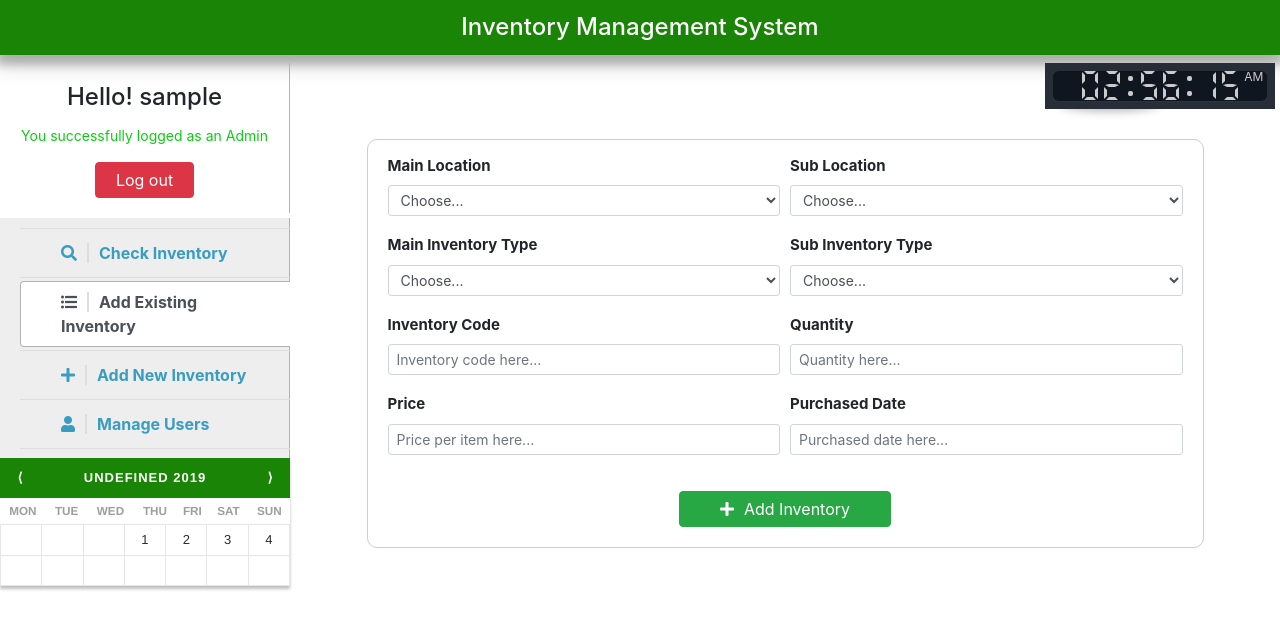
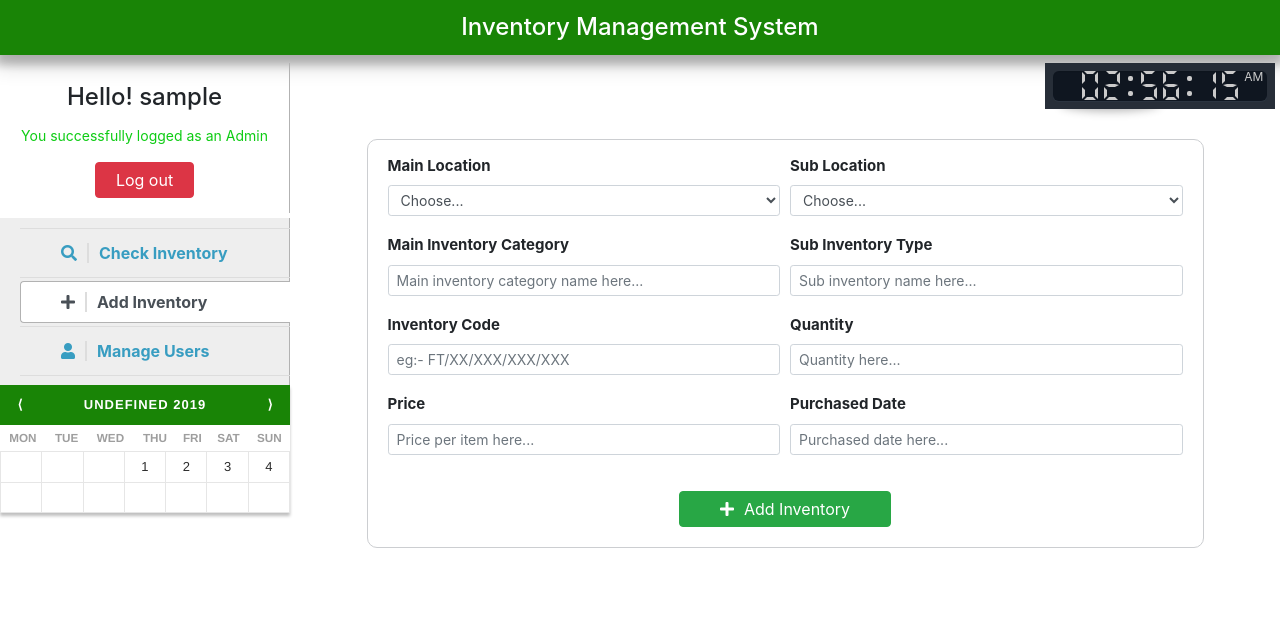
Before and after one commit to BhathiyaTK/IMS-project, a PHP site: page /content.php in a window 1280 px wide, after a click on "Add Inventory". Shown: the top 629 px of the page. Run offline with PHP 8.4, Linux system fonts and the light colour scheme; the visitor is signed in with stand-in values (Sample User, id 1); tables that the repository leaves empty or names only in its code hold one stand-in row (values such as "Sample post"); lists and menus that the app fills with data are empty; some libraries are stand-ins or nearby versions.

Commit message:
page structure changed

```diff
--- a/content.php
+++ b/content.php
@@ -26,6 +26,7 @@
 	<link href="https://fonts.googleapis.com/css?family=Nunito" rel="stylesheet">
 	<link rel="stylesheet" href="https://use.fontawesome.com/releases/v5.3.1/css/all.css">
 	<link rel="stylesheet" href="https://cdn.datatables.net/1.10.19/css/jquery.dataTables.min.css">
+	<script src="js/functions.js"></script>
 	<script src="https://cdnjs.cloudflare.com/ajax/libs/jquery/3.3.1/jquery.js"></script>
 	<script src="https://ajax.googleapis.com/ajax/libs/jquery/3.3.1/jquery.min.js"></script>
 	<script src="https://cdn.datatables.net/1.10.19/js/jquery.dataTables.min.js"></script>
@@ -43,20 +44,48 @@
 </head>
 <body>
 	<script type="text/javascript">
-		//add new item part
+		//document ready functions...
+		$(document).ready(function(){
+			$("#add_main_item_code_div").hide();
+			$("#sub_item_addname_label").html("Inventory name");
+			$("#sub_item_addcode_label").html("Inventory code");
+			$("#inventory_type").click(function(){
+				$select_type_val = $("#inventory_type").val();
+				if ($select_type_val == "sub") {
+					$("#sub_item_addname_label").html("Sub inventory name");
+					$("#sub_item_addcode_label").html("Sub inventory code");
+					$("#add_main_item_code_div").show(500);
+				}else if ($select_type_val == "main") {
+					$("#sub_item_addname_label").html("Inventory name");
+					$("#sub_item_addcode_label").html("Inventory code");
+					$("#add_main_item_code_div").hide(500);
+				}
+			});
+
+			$("#add_new_item_alert").hide();
+			var loged_id = <?php echo $_SESSION['id'] ?>;
+			$('#row'+loged_id).remove();
+		});
+
+		//add new item part...
 		$(function(){
-			$("#form3").on('submit', function(e3){
+			$("#form2").on('submit', function(e3){
 				e3.preventDefault();
 
-				var inventory_type = $("#inventory_type").val();
-				var inventory_name = $("#inventory_name").val();
+				var main_location = $("#main_location").val();
+				var sub_location = $("#sub_location").val();
+				var main_inventory_type = $("#main_inventory_type").val();
+				var sub_inventory_type = $("#sub_inventory_type").val();
 				var inventory_code = $("#inventory_code").val();
+				var quantity = $("#quantity").val();
+				var price = $("#price").val();
+				var purchased_date = $("#purchased_date").val();
 				$.ajax({
 					type: 'POST',
 					url: 'add_new_item.php',
-					data: {inventory_type:inventory_type, inventory_name:inventory_name, inventory_code:inventory_code},
+					data: {main_location:main_location, sub_location:sub_location, main_inventory_type:main_inventory_type, sub_inventory_type:sub_inventory_type, inventory_code:inventory_code, quantity:quantity, price:price, purchased_date:purchased_date},
 					success: function(data3){
-						$("#form3")[0].reset();
+						$("#form2")[0].reset();
 						$("#add_new_item_alert").html(data3).show();
 						$("#add_new_item_alert").fadeOut(5000);
 					}
@@ -64,12 +93,7 @@
 			});
 		});
 
-		//user manage part
-		$(document).ready(function(){
-			$("#add_new_item_alert").hide();
-			var loged_id = <?php echo $_SESSION['id'] ?>;
-			$('#row'+loged_id).remove();
-		});
+		//user manage part...
 		$(function(){
 			$("#form4").on('submit', function(e4){
 				e4.preventDefault();
@@ -154,11 +178,11 @@
 			    	<a class="nav-link active" id="nav-check-tab" data-toggle="tab" href="#nav-check" role="tab" aria-controls="home" aria-selected="true"><i class="fas fa-search"></i><span class="verticle-line"></span>Check Inventory</a>
 			  	</li>
 			  	<li class="nav-item">
-			    	<a class="nav-link" id="nav-submit-tab" data-toggle="tab" href="#nav-submit" role="tab" aria-controls="profile" aria-selected="false"><i class="fas fa-list-ul"></i><span class="verticle-line"></span>Add Existing Inventory</a>
+			    	<a class="nav-link" id="nav-submit-tab" data-toggle="tab" href="#nav-submit" role="tab" aria-controls="profile" aria-selected="false"><i class="fas fa-plus"></i><span class="verticle-line"></span>Add Inventory</a>
 			  	</li>
-			  	<li class="nav-item">
+			  	<!--li class="nav-item">
 			    	<a class="nav-link" id="nav-new-tab" data-toggle="tab" href="#nav-new" role="tab" aria-controls="contact" aria-selected="false"><i class="fas fa-plus"></i><span class="verticle-line"></span>Add New Inventory</a>
-			  	</li>
+			  	</li-->
 			  	<li class="nav-item">
 			    	<a class="nav-link" id="nav-user-tab" data-toggle="tab" href="#nav-user" role="tab" aria-controls="contact" aria-selected="false"><i class="fas fa-user"></i><span class="verticle-line"></span>Manage Users</a>
 			  	</li>
@@ -229,82 +253,99 @@
 			  				<div class="form-row" >
 							    <div class="form-group col-md-6">
 							      	<label for="inputCity">Main Location</label>
-							      	<select id="inputState" class="form-control form-control-sm">
+							      	<select id="main_location" class="form-control form-control-sm" name="main_location">
 							        	<option selected>Choose...</option>
-							        	<option>All</option>
+							        	<?php
+
+							    		$sql_main_inventory = "SELECT * FROM main_locations";
+							    		$main_inv_results = mysqli_query($conn,$sql_main_inventory);
+
+							    		while ($row = mysqli_fetch_array($main_inv_results)) {
+							    			echo "<option value=".$row['location_code'].">(".$row['location_code'].") ". $row['location_name']."</option>";
+							    		}
+
+							    		?>
 							      	</select>
 							    </div>
 							    <div class="form-group col-md-6">
 							      	<label for="inputState">Sub Location</label>
-							      	<select id="inputState" class="form-control form-control-sm">
+							      	<select id="sub_location" class="form-control form-control-sm" name="sub_location">
 							        	<option selected>Choose...</option>
-							        	<option>All</option>
+							        	<?php
+
+							    		$sql_main_inventory = "SELECT * FROM sub_locations";
+							    		$main_inv_results = mysqli_query($conn,$sql_main_inventory);
+
+							    		while ($row = mysqli_fetch_array($main_inv_results)) {
+							    			echo "<option value=".$row['location_code'].">(".$row["location_code"].") ".$row['location_name']."</option>";
+							    		}
+
+							    		?>
 							      	</select>
 							    </div>
 							</div>
 							<div class="form-row">
 							    <div class="form-group col-md-6">
-							      	<label for="inputZip">Main Inventory Type</label>
-							      	<select id="inputState" class="form-control form-control-sm">
-							        	<option selected>Choose...</option>
-							        	<option>...</option>
-							      	</select>
+							      	<label for="inputZip">Main Inventory Category</label>
+							      	<input type="text" class="form-control form-control-sm" id="main_inventory_type" name="main_inventory_type" placeholder="Main inventory category name here...">
 							    </div>
 							    <div class="form-group col-md-6">
 							      	<label for="inputCity">Sub Inventory Type</label>
-							      	<select id="inputState" class="form-control form-control-sm">
-							        	<option selected>Choose...</option>
-							        	<option>All</option>
-							      	</select>
+							      	<input type="text" class="form-control form-control-sm" id="sub_inventory_type" placeholder="Sub inventory name here...">
 							    </div>
 							</div>
 							<div class="form-row">
 							    <div class="form-group col-md-6">
 							      	<label for="inputState">Inventory Code</label>
-							      	<input type="text" class="form-control form-control-sm" placeholder="Inventory code here...">
+							      	<input type="text" class="form-control form-control-sm" id="inventory_code" name="inventory_code" placeholder="eg:- FT/XX/XXX/XXX/XXX">
 							    </div>
 							    <div class="form-group col-md-6">
 							      	<label for="inputZip">Quantity</label>
-							      	<input type="text" class="form-control form-control-sm" placeholder="Quantity here...">
+							      	<input type="text" class="form-control form-control-sm" id="quantity" name="quantity" placeholder="Quantity here...">
 							    </div>
 							</div>
 							<div class="form-row">
 							    <div class="form-group col-md-6">
 							      	<label for="inputCity">Price</label>
-							      	<input type="text" class="form-control form-control-sm" placeholder="Price per item here...">
+							      	<input type="text" class="form-control form-control-sm" id="price" name="price" placeholder="Price per item here...">
 							    </div>
 							    <div class="form-group col-md-6">
 							      	<label for="inputState">Purchased Date</label>
-							      	<input type="text" class="form-control form-control-sm" placeholder="Purchased date here...">
+							      	<input type="text" class="form-control form-control-sm" id="purchased_date" name="purchased_date" placeholder="Purchased date here...">
 							    </div>
 							</div>
 						    <div id="check-button-div">
-						    	<button type="button" class="btn btn-success form-button"><i class="fas fa-plus"></i>Add Inventory</button>
+						    	<button type="button" class="btn btn-success form-button" id="new_item_add_btn"><i class="fas fa-plus"></i>Add Inventory</button>
 						    </div>
 			  			</form>
 			  		</div>
+			  		<div class="alert alert-success" id="add_new_item_alert"></div>
 			  	</div>
 
 			  	<!-- Add new inventory tab -->
-			  	<div class="tab-pane fade" id="nav-new" role="tabpanel" aria-labelledby="nav-new-tab">
+			  	<!--div class="tab-pane fade" id="nav-new" role="tabpanel" aria-labelledby="nav-new-tab">
 			  		<div class="check-condition-div">
 			  			<form id="form3">
 			  				<div class="form-row">
 							    <div class="form-group col-md-12">
 							      	<label for="inputZip">Inventory Type</label>
-							      	<select id="inputState" class="form-control form-control-sm" id="inventory_type" name="inventory_type">
+							      	<select class="form-control form-control-sm" id="inventory_type" name="inventory_type">
 							        	<option selected>Choose...</option>
 							        	<option value="main">Main Inventory</option>
 							        	<option value="sub">Sub Inventory</option>
 							      	</select>
 							    </div>
 							    <div class="form-group col-md-12">
-							      	<label for="inputZip">Inventory Name</label>
+							      	<label id="sub_item_addname_label" for="inputZip"></label>
 							      	<input type="text" class="form-control form-control-sm" id="inventory_name" name="inventory_name" placeholder="Inventory name here...">
 							    </div>
 							    <div class="form-group col-md-12">
-							      	<label for="inputZip">Inventory Code</label>
+							      	<label id="sub_item_addcode_label" for="inputZip"></label>
 							      	<input type="text" class="form-control form-control-sm" id="inventory_code" name="inventory_code" placeholder="Inventory code here...">
+							    </div>
+							    <div class="form-group col-md-12" id="add_main_item_code_div">
+							      	<label for="inputZip">Main Inventory Code</label>
+							      	<input type="text" class="form-control form-control-sm" id="main_add_inventory_code" name="main_add_inventory_code" placeholder="Inventory code here...">
 							    </div>
 							</div>
 						    <div id="check-button-div">
@@ -312,8 +353,7 @@
 						    </div>
 			  			</form>
 			  		</div>
-			  		<div class="alert alert-success" id="add_new_item_alert"></div>
-			  	</div>
+			  	</div-->
 
 
 	<!-- User manage tab -->
```
